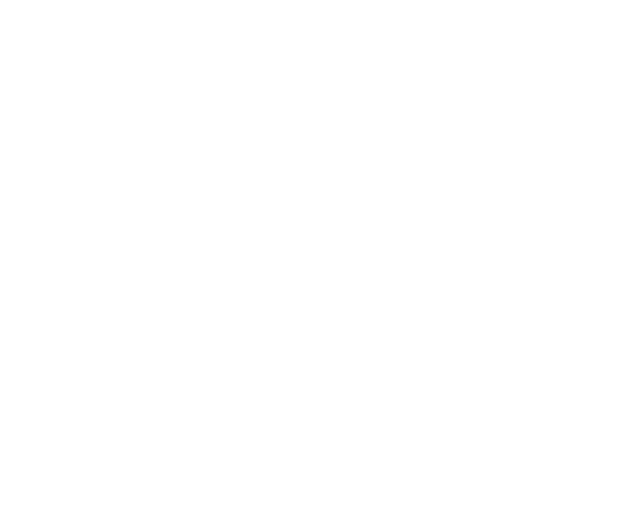
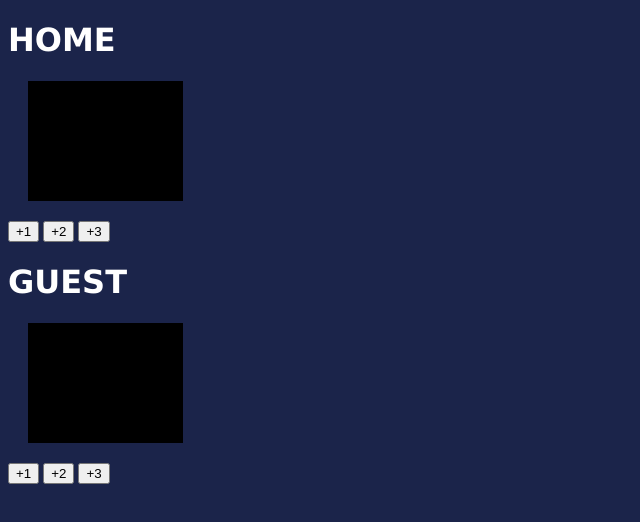
Before and after one commit to ganeshxwz/basketballscoreboard2, a plain HTML site: page index.html in a window 1280 px wide. Shown: the whole page, without its empty margins (0-640 px from the left). Drawn offline with Linux system fonts and the light colour scheme; a web font is replaced by a local one.

Commit message:
basic css structure added

```diff
--- a/index.html
+++ b/index.html
@@ -4,12 +4,30 @@
     <meta charset="UTF-8">
     <meta name="viewport" content="width=device-width, initial-scale=1.0">
     <link rel="stylesheet" href="style.css">
+    <link href="https://fonts.cdnfonts.com/css/cursed-timer-ulil" rel="stylesheet">
     <title>scoreboard</title>
 </head>
 <body>
     <div>
         <div>
+            <h1>HOME</h1>
+            <div id="screencounter"></div>
+            <div>
+                <button>+1</button>
+                <button>+2</button>
+                <button>+3</button>
+            </div>
+        </div>
 
+        <!--  -->
+        <div>
+            <h1>GUEST</h1>
+            <div id="screencounter"></div>
+            <div>
+                <button>+1</button>
+                <button>+2</button>
+                <button>+3</button>
+            </div>
         </div>
     </div>
 
--- a/style.css
+++ b/style.css
@@ -0,0 +1,15 @@
+body{
+    background-color: #1b244a;
+}
+h1{
+    font-family: Verdana, Geneva, Tahoma, sans-serif;
+    color: white
+    ;
+}
+#screencounter{
+    height: 120px;
+    width: 155px;
+    margin: 20px;
+
+    background-color: black;
+}
```
